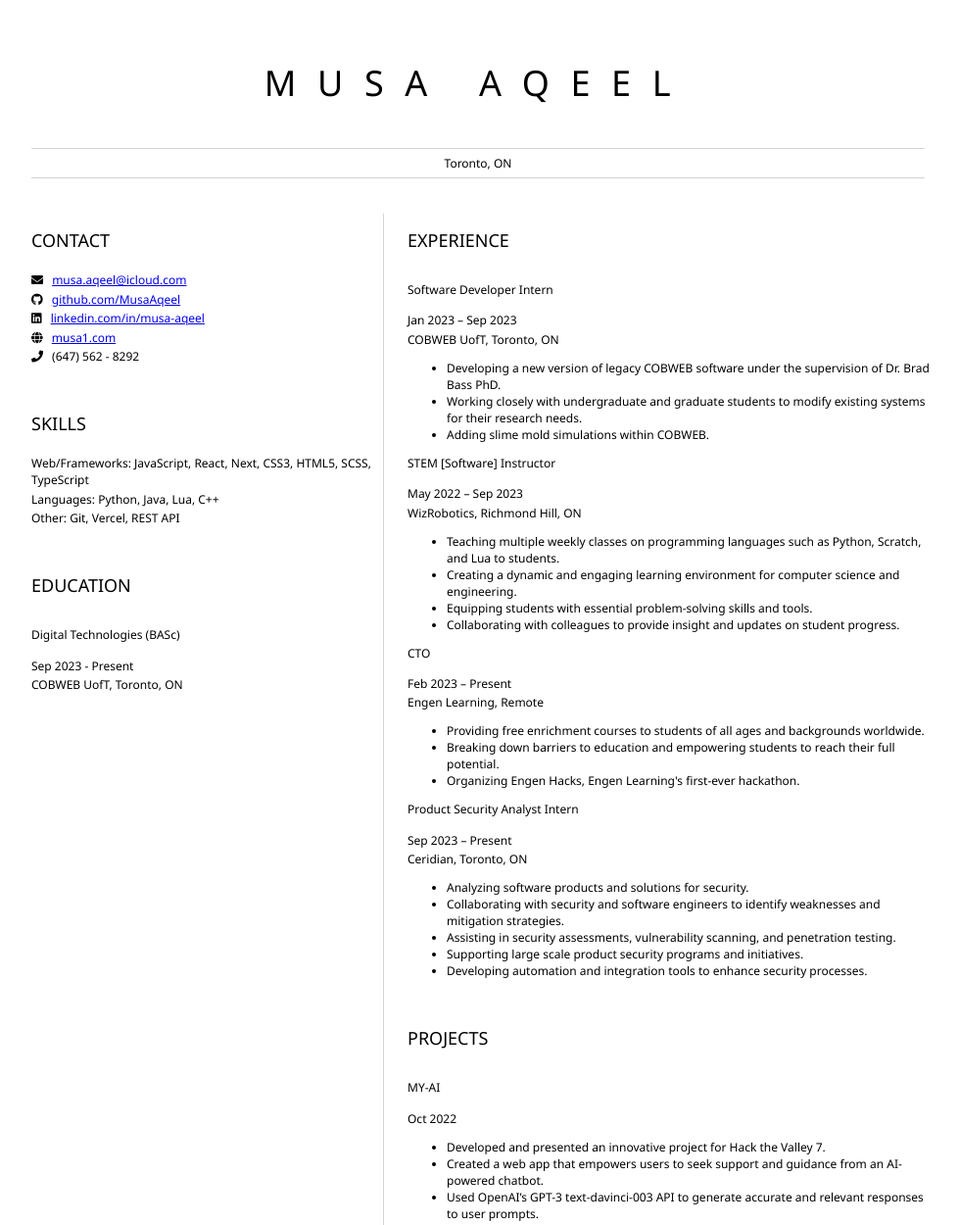
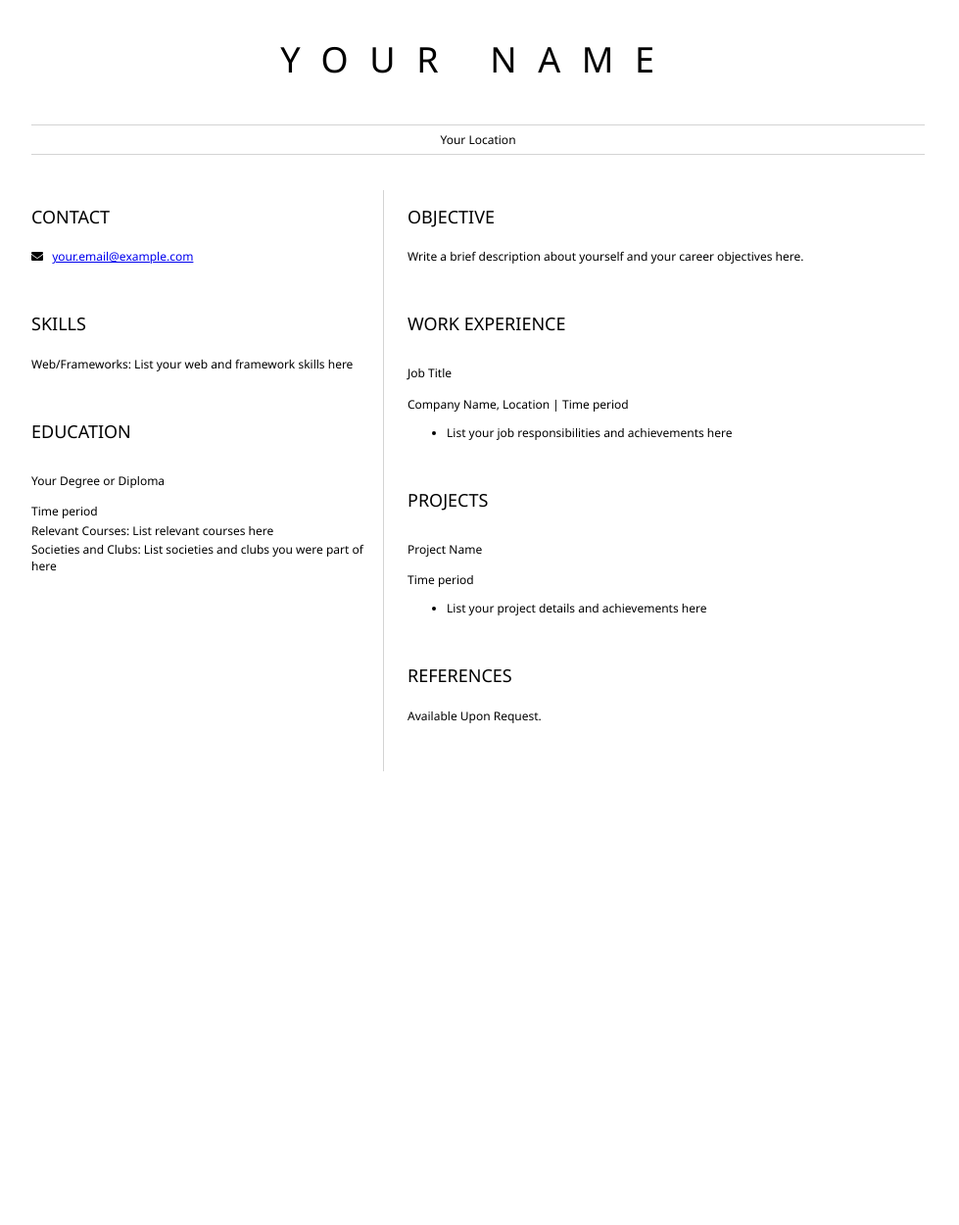
Before and after one commit to MusaAqeel/Web-Dev-Seminar-Musa, a plain HTML site: page index.html in a window 1280 px wide. Shown: the top 1250 px of the page at 98% size, without its empty margins (152-1131 px from the left). After the commit the page ends 800 px from the top, so only its background shows below. Drawn offline with Linux system fonts and the light colour scheme.

Commit message:
Update index.html

```diff
--- a/index.html
+++ b/index.html
@@ -1,109 +1,73 @@
-<!DOCTYPE html>
 <html>
 <head>
   <link href="style.css" rel="stylesheet">
-    <title>Musa Aqeel Resume</title>
+  <title>Your Name Resume</title>
   <link rel="stylesheet" href="https://cdnjs.cloudflare.com/ajax/libs/font-awesome/5.15.4/css/all.min.css">
 </head>
 <body>
   <header id="header">
-    <h1>MUSA AQEEL</h1>
+    <!-- resume header with your name and title -->
+    <h1>YOUR NAME</h1>
     <hr>
-    Toronto, ON
+    Your Location
     <hr>
   </header>
   <main>
     <article id="mainLeft">
       <section>
         <h2>CONTACT</h2>
+        <!-- contact info including social media -->
         <p>
           <i class="fa fa-envelope" aria-hidden="true"></i>
-                <a href="mailto:musa.aqeel@icloud.com">musa.aqeel@icloud.com</a>
+          <a href="mailto:your.email@example.com">your.email@example.com</a>
         </p>
-            <p>
-                <i class="fab fa-github" aria-hidden="true"></i>
-                <a href="https://github.com/MusaAqeel">github.com/MusaAqeel</a>
-            </p>
-            <p>
-                <i class="fab fa-linkedin" aria-hidden="true"></i>
-                <a href="https://linkedin.com/in/musa-aqeel">linkedin.com/in/musa-aqeel</a>
-            </p>
-            <p>
-                <i class="fas fa-globe" aria-hidden="true"></i>
-                <a href="https://musa1.com">musa1.com</a>
-            </p>
-            <p>
-                <i class="fas fa-phone" aria-hidden="true"></i>
-                (647) 562 - 8292
-            </p>
+        <!-- Add more contact information and social media links as needed -->
       </section>
       <section>
         <h2>SKILLS</h2>
-            <p>Web/Frameworks: JavaScript, React, Next, CSS3, HTML5, SCSS, TypeScript</p>
-            <p>Languages: Python, Java, Lua, C++</p>
-            <p>Other: Git, Vercel, REST API</p>
+        <!-- your skills -->
+        <p>Web/Frameworks: List your web and framework skills here</p>
+        <!-- Add more skills as needed -->
       </section>
       <section>
         <h2>EDUCATION</h2>
-            <h3>Digital Technologies (BASc)</h3>
-            <p> Sep 2023 - Present </p>
-            <p> COBWEB UofT, Toronto, ON </p>
+        <!-- your education -->
+        <h3>Your Degree or Diploma</h3>
+        <p> Time period </p>
+        <p> Relevant Courses: List relevant courses here </p>
+        <p> Societies and Clubs: List societies and clubs you were part of here </p>
       </section>
     </article>
     <article id="mainRight">
       <section>
-            <h2>EXPERIENCE</h2>
-            <h3>Software Developer Intern</h3>
-            <p> Jan 2023 – Sep 2023 </p>
-            <p> COBWEB UofT, Toronto, ON </p>
+        <h2>OBJECTIVE</h2>
+        <!-- about you -->
+        <p>Write a brief description about yourself and your career objectives here.</p>
+      </section>
+      <section>
+        <h2>WORK EXPERIENCE</h2>
+        <!-- your work experience -->
+        <h3>Job Title</h3>
+        <p> Company Name, Location | Time period </p>
         <ul>
-                <li>Developing a new version of legacy COBWEB software under the supervision of Dr. Brad Bass PhD.</li>
-                <li>Working closely with undergraduate and graduate students to modify existing systems for their research needs.</li>
-                <li>Adding slime mold simulations within COBWEB.</li>
+          <li>List your job responsibilities and achievements here</li>
+          <!-- Add more job responsibilities and achievements as needed -->
         </ul>
-            <h3>STEM [Software] Instructor</h3>
-            <p> May 2022 – Sep 2023 </p>
-            <p> WizRobotics, Richmond Hill, ON </p>
-            <ul>
-                <li>Teaching multiple weekly classes on programming languages such as Python, Scratch, and Lua to students.</li>
-                <li>Creating a dynamic and engaging learning environment for computer science and engineering.</li>
-                <li>Equipping students with essential problem-solving skills and tools.</li>
-                <li>Collaborating with colleagues to provide insight and updates on student progress.</li>
-            </ul>
-            <h3>CTO</h3>
-            <p> Feb 2023 – Present </p>
-            <p> Engen Learning, Remote </p>
-            <ul>
-                <li>Providing free enrichment courses to students of all ages and backgrounds worldwide.</li>
-                <li>Breaking down barriers to education and empowering students to reach their full potential.</li>
-                <li>Organizing Engen Hacks, Engen Learning's first-ever hackathon.</li>
-            </ul>
-            <h3>Product Security Analyst Intern</h3>
-            <p> Sep 2023 – Present </p>
-            <p> Ceridian, Toronto, ON </p>
-            <ul>
-                <li>Analyzing software products and solutions for security.</li>
-                <li>Collaborating with security and software engineers to identify weaknesses and mitigation strategies.</li>
-                <li>Assisting in security assessments, vulnerability scanning, and penetration testing.</li>
-                <li>Supporting large scale product security programs and initiatives.</li>
-                <li>Developing automation and integration tools to enhance security processes.</li>
-            </ul>
+        <!-- Add more work experience as needed -->
       </section>
       <section>
         <h2>PROJECTS</h2>
-            <h3>MY-AI</h3>
-            <p> Oct 2022 </p>
+        <h3>Project Name</h3>
+        <p>Time period</p>
         <ul>
-                <li>Developed and presented an innovative project for Hack the Valley 7.</li>
-                <li>Created a web app that empowers users to seek support and guidance from an AI-powered chatbot.</li>
-                <li>Used OpenAI’s GPT-3 text-davinci-003 API to generate accurate and relevant responses to user prompts.</li>
+          <li>List your project details and achievements here</li>
+          <!-- Add more project details and achievements as needed -->
         </ul>
-            <h3>MACHINE LEARNING 101</h3>
-            <p> Jun 2022 </p>
-            <ul>
-                <li>An award-winning site dedicated to teaching Machine Learning using Python.</li>
-                <li>Winner of Best UI/UX at Recess Hacks 2022.</li>
-            </ul>
+        <!-- Add more projects as needed -->
+      </section>
+      <section>
+        <h2>REFERENCES</h2>
+        <p>Available Upon Request.</p>
       </section>
     </article>
   </main>
```
Lines whose indentation alone changed are shown as unchanged.
